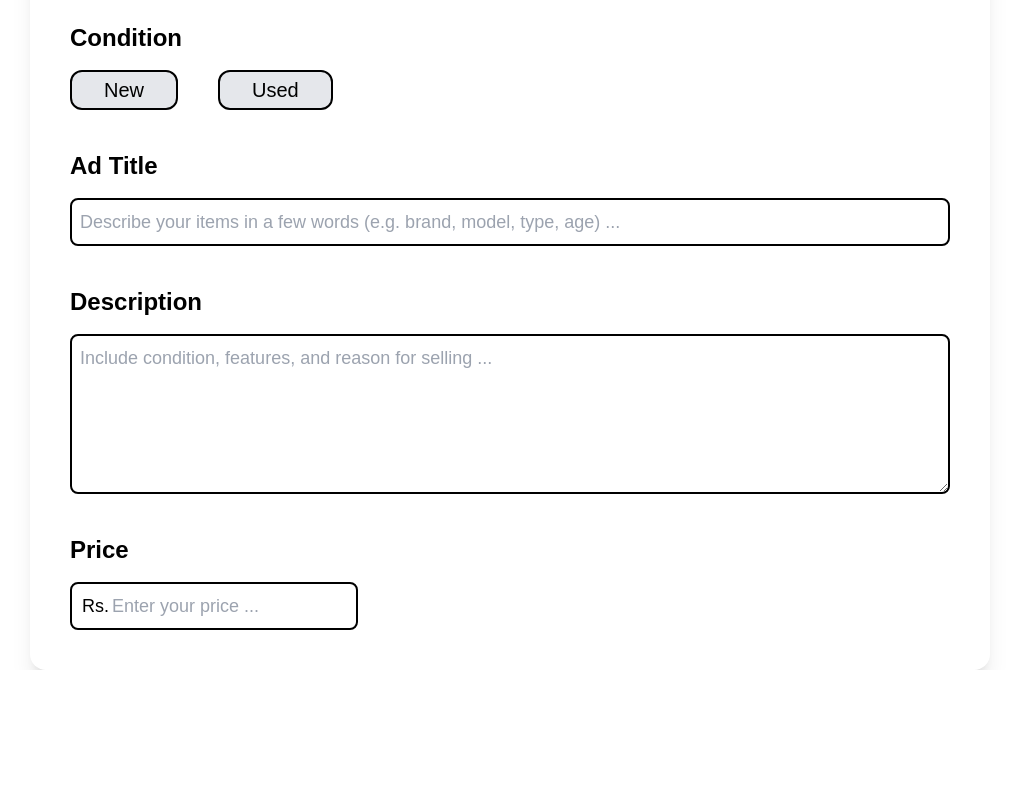
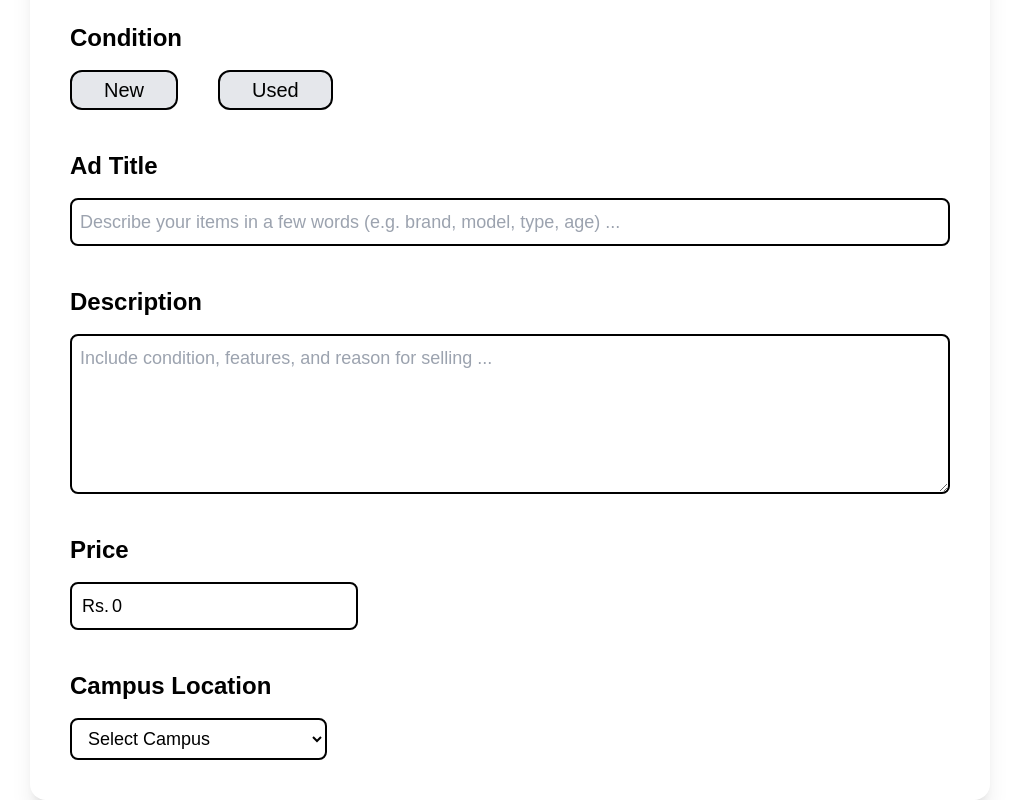
Before and after one commit to harisalimughal/FastMart, a React (Create React App) app in the folder fastmart/: page /postad in a window 1280 px wide. Shown: the part 368-1168 px from the top of the page, without its empty margins (130-1149 px from the left). Before the commit the page ends 1038 px from the top, so only its background shows below. Built offline with nearby package versions, Linux system fonts and the light colour scheme; the HTML template or start-up script is replaced by a standard one; a web font is replaced by a local one.

Commit message:
Add campus location design in PostAd

```diff
--- a/fastmart/src/components/selling-page/PostAd.jsx
+++ b/fastmart/src/components/selling-page/PostAd.jsx
@@ -1,4 +1,4 @@
-import React, { useState } from 'react'
+import React, { useEffect, useState } from 'react'
 
 import Navbar from '../NavBar'
 import CategorySelect from './CategorySelect'
@@ -11,6 +11,7 @@ function PostAd() {
     const [title, setTitle] = useState('');
     const [description, setDescription] = useState('');
     const [price, setPrice] = useState(0);
+    const [campus, setCampus] = useState('');
 
     // function to handle form submission
     const handleSubmit = (e) => {
@@ -100,8 +101,25 @@ function PostAd() {
                                     onInput={(e) => {
                                         setPrice(e.target.value);
                                     }}
+                                    value={price}
                                 />
                             </div>
+                        </div>
+
+                        {/* Campus Location */}
+                        <div className='flex flex-col gap-4 text-lg'>
+                            <label className='text-2xl font-bold'>Campus Location</label>
+                            <select
+                                onChange={(e) => setCampus(e.target.value)}
+                                className='py-2 pl-3 pr-20 bg-white w-fit border-2 border-black rounded-lg'
+                            >
+                                <option value=''>Select Campus</option>
+                                <option value='Islamabad'>Islamabad</option>
+                                <option value='Karachi'>Karachi</option>
+                                <option value='Lahore'>Lahore</option>
+                                <option value='Peshawar'>Peshawar</option>
+                                <option value='Chiniot-Faislabad'>Chiniot-Faislabad</option>
+                            </select>
                         </div>
                     </form>
                 </div>
```
